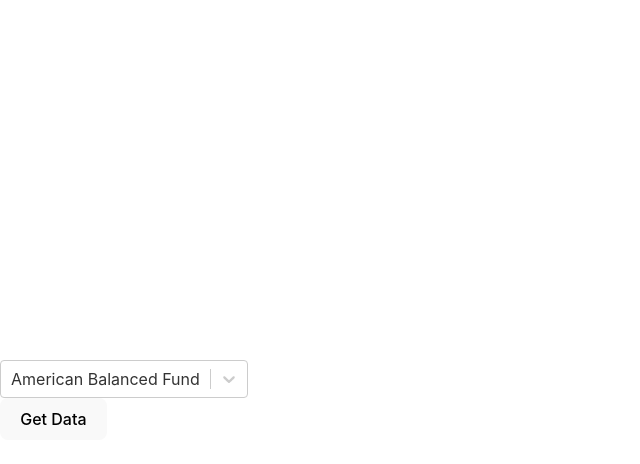
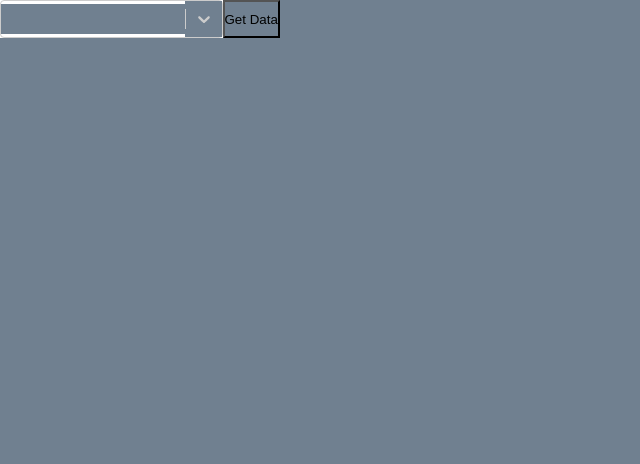
Before and after one commit to mattmercuri/ts-trpc-demo, a React (Vite) app: page / in a window 1280 px wide. Shown: the top 464 px of the page, without its empty margins (0-640 px from the left). Built offline with nearby package versions, Linux system fonts and the light colour scheme.

Commit message:
adjusted styling

```diff
--- a/src/App.tsx
+++ b/src/App.tsx
@@ -16,8 +16,9 @@
   };
 
   return (
-    <div>
+    <div className="app">
       <Select
+        className="app__dropdown"
         defaultValue={selectedTicker}
         onChange={setSelectedTicker}
         options={tickerSelections}
--- a/src/index.css
+++ b/src/index.css
@@ -1,70 +1,14 @@
-:root {
-  font-family: Inter, Avenir, Helvetica, Arial, sans-serif;
-  font-size: 16px;
-  line-height: 24px;
-  font-weight: 400;
-
-  color-scheme: light dark;
-  color: rgba(255, 255, 255, 0.87);
-  background-color: #242424;
-
-  font-synthesis: none;
-  text-rendering: optimizeLegibility;
-  -webkit-font-smoothing: antialiased;
-  -moz-osx-font-smoothing: grayscale;
-  -webkit-text-size-adjust: 100%;
+* {
+  box-sizing: border-box;
+  margin: 0;
+  padding: 0;
+  background-color: slategrey;
 }
 
-a {
-  font-weight: 500;
-  color: #646cff;
-  text-decoration: inherit;
-}
-a:hover {
-  color: #535bf2;
+.app {
+  display: flex;
 }
 
-body {
-  margin: 0;
-  display: flex;
-  place-items: center;
-  min-width: 320px;
-  min-height: 100vh;
+.app__dropdown {
+  background-color: white;
 }
-
-h1 {
-  font-size: 3.2em;
-  line-height: 1.1;
-}
-
-button {
-  border-radius: 8px;
-  border: 1px solid transparent;
-  padding: 0.6em 1.2em;
-  font-size: 1em;
-  font-weight: 500;
-  font-family: inherit;
-  background-color: #1a1a1a;
-  cursor: pointer;
-  transition: border-color 0.25s;
-}
-button:hover {
-  border-color: #646cff;
-}
-button:focus,
-button:focus-visible {
-  outline: 4px auto -webkit-focus-ring-color;
-}
-
-@media (prefers-color-scheme: light) {
-  :root {
-    color: #213547;
-    background-color: #ffffff;
-  }
-  a:hover {
-    color: #747bff;
-  }
-  button {
-    background-color: #f9f9f9;
-  }
-}
```
